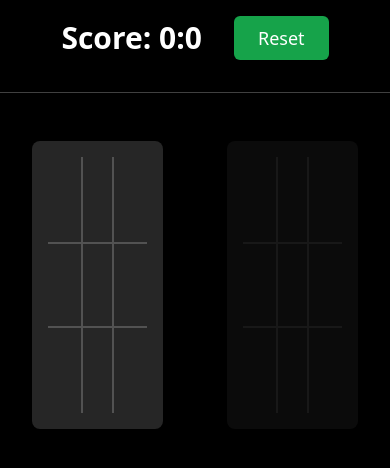
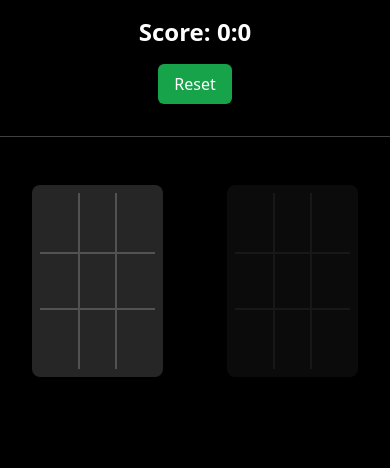
Before and after one commit to bostiog1/Tic-Tac-Toe-React-Interview, a React (Vite) app: page / in a window 390 px wide. Shown: the top 468 px of the page. Built offline with nearby package versions, Linux system fonts and the light colour scheme.

Commit message:
updated the game board + added comments for the documentation

```diff
--- a/src/components/GridLines.jsx
+++ b/src/components/GridLines.jsx
@@ -1,7 +1,11 @@
+// Renders the grid lines for the game board, providing a visual structure to the squares.
+
 const GridLines = () => (
-  <div className="absolute inset-4">
+  <div className="absolute inset-2 sm:inset-4">{/* Outer container for grid lines */}
+    {/* Vertical lines */}
     <div className="absolute left-1/3 top-0 h-full w-0.5 bg-neutral-600"></div>
     <div className="absolute right-1/3 top-0 h-full w-0.5 bg-neutral-600"></div>
+    {/* Horizontal lines */}
     <div className="absolute top-1/3 left-0 w-full h-0.5 bg-neutral-600"></div>
     <div className="absolute bottom-1/3 left-0 w-full h-0.5 bg-neutral-600"></div>
   </div>
--- a/src/components/ScoreBoard.jsx
+++ b/src/components/ScoreBoard.jsx
@@ -1,16 +1,22 @@
-import { useSelector, useDispatch } from 'react-redux';
-import { resetScores } from '../redux/gameSlice';
+// Displays the current scores and provides a button to reset them.
+
+import { useSelector, useDispatch } from "react-redux";
+import { resetScores } from "../redux/gameSlice";
 
 const ScoreBoard = () => {
-  const scores = useSelector((state) => state.game.scores);
-  const dispatch = useDispatch();
+  const scores = useSelector((state) => state.game.scores); // Select scores from Redux state
+  const dispatch = useDispatch(); // Access dispatch to reset scores
 
   return (
-    <div className="flex items-center justify-center py-4 space-x-8">
-      <span className="text-3xl font-bold">Score: {scores.x}:{scores.o}</span>
+    <div className="flex flex-col sm:flex-row items-center justify-center py-4 sm:space-x-4 space-y-4 sm:space-y-0">
+      {/* Display the score */}
+      <span className="text-2xl sm:text-3xl font-bold">
+        Score: {scores.x}:{scores.o}
+      </span>
+      {/* Button to reset scores */}
       <button
-        onClick={() => dispatch(resetScores())}
-        className="px-6 py-2 bg-green-600 text-white text-lg rounded-md hover:bg-green-700 transition-colors"
+        onClick={() => dispatch(resetScores())} // Dispatch resetScores action on click
+        className="px-4 py-2 sm:px-6 sm:py-2 bg-green-600 text-white text-base sm:text-lg rounded-md hover:bg-green-700 transition-colors"
       >
         Reset
       </button>
--- a/src/components/Square.jsx
+++ b/src/components/Square.jsx
@@ -1,10 +1,12 @@
+// Represents a single square in the Tic Tac Toe game grid.
+
 const Square = ({ value, onClick, disabled }) => (
   <button
     onClick={onClick}
     disabled={disabled}
-    className={`w-24 h-24 text-4xl font-bold flex items-center justify-center
+    className={`w-16 h-16 sm:w-20 sm:h-20 md:w-24 md:h-24 text-3xl sm:text-4xl md:text-5xl font-bold flex items-center justify-center
       ${disabled ? "opacity-50" : "hover:bg-white/5"}
-      ${value === "X" ? "text-amber-500" : "text-amber-500"}`}
+      text-amber-500`}
   >
     {value}
   </button>
--- a/src/components/WinningLine.jsx
+++ b/src/components/WinningLine.jsx
@@ -1,8 +1,12 @@
-import { getWinLineStyle } from "../utils/winLineStyles";
+// Displays a visual line indicating the winning combination in the Tic Tac Toe game.
+
+import { getWinLineStyle } from "../utils/getWinLineStyles";
 
 const WinningLine = ({ winLine }) => {
+  // If no winning line is provided, do not render anything
   if (winLine === null) return null;
 
+  // Render the winning line using the style from props
   return <div className={getWinLineStyle(winLine)}></div>;
 };
 
--- /dev/null
+++ b/src/utils/getWinLineStyles.jsx
@@ -0,0 +1,18 @@
+// Returns CSS styles for the winning line based on the winning line index.
+
+export const getWinLineStyle = (winLine) => {
+  const baseStyle = "absolute bg-white z-10";
+
+  const styles = {
+    0: `${baseStyle} h-0.5 w-[90%] top-[16.67%] left-[5%]`,
+    1: `${baseStyle} h-0.5 w-[90%] top-[50%] left-[5%]`,
+    2: `${baseStyle} h-0.5 w-[90%] top-[83.33%] left-[5%]`,
+    3: `${baseStyle} w-0.5 h-[90%] left-[16.67%] top-[5%]`,
+    4: `${baseStyle} w-0.5 h-[90%] left-[50%] top-[5%]`,
+    5: `${baseStyle} w-0.5 h-[90%] left-[83.33%] top-[5%]`,
+    6: `${baseStyle} w-[140%] h-0.5 top-[50%] left-[-20%] rotate-45`,
+    7: `${baseStyle} w-[140%] h-0.5 top-[50%] left-[-20%] -rotate-45`,
+  };
+
+  return styles[winLine] || "";
+};
```
